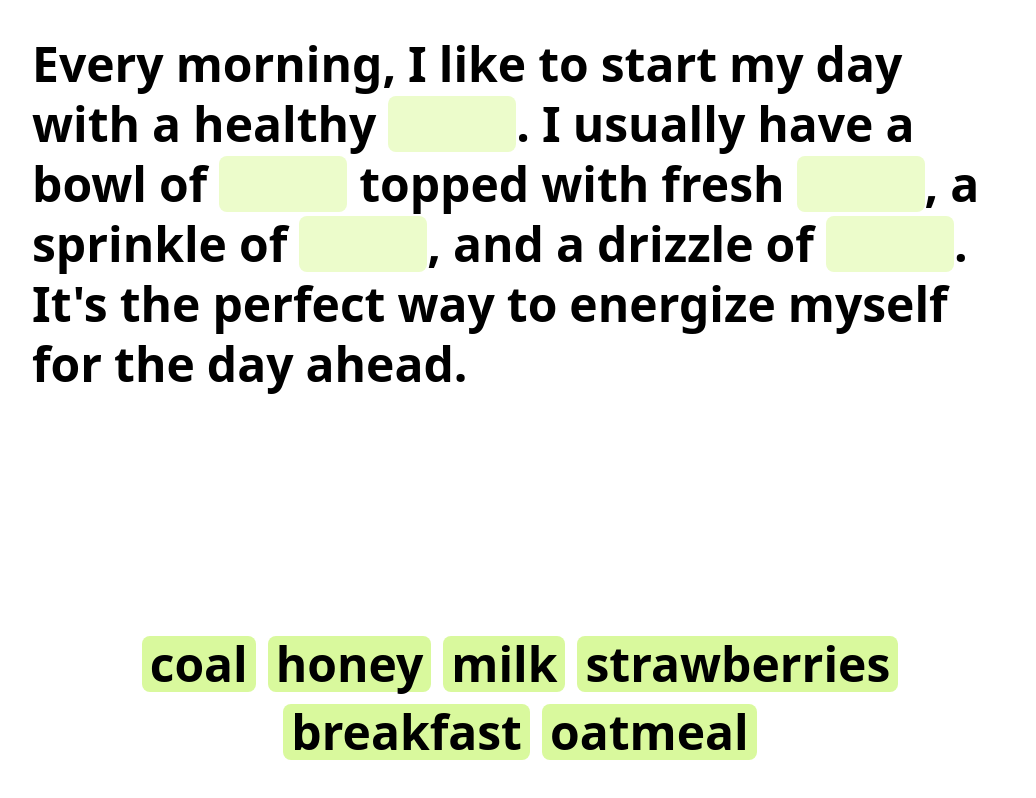
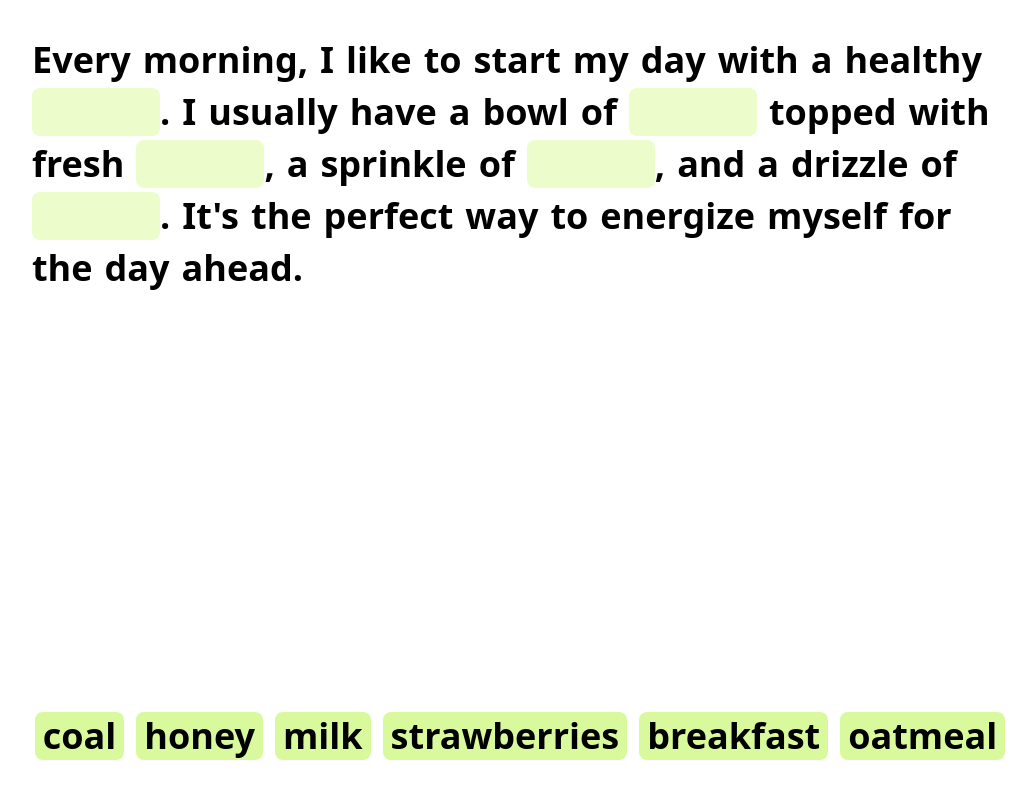
Before and after one commit to brantem/milky-way, a React app in the folder moons/callisto/: page / in a window 1280 px wide. Shown: the whole page, without its empty margins (120-1156 px from the left). Built offline with nearby package versions, Linux system fonts and the light colour scheme.

Commit message:
callisto: update font size

```diff
--- a/moons/callisto/src/Callisto.tsx
+++ b/moons/callisto/src/Callisto.tsx
@@ -45,7 +45,7 @@ const App = ({ text, height = '100%', width = '100%' }: AppProps) => {
           }
         }}
       >
-        <div className="relative font-sans text-5xl font-semibold h-full w-full p-6 flex flex-col">
+        <div className="relative font-sans text-4xl font-semibold h-full w-full p-6 flex flex-col">
           <div className="flex-1 mx-auto">
             <Text text={text} />
           </div>
```
